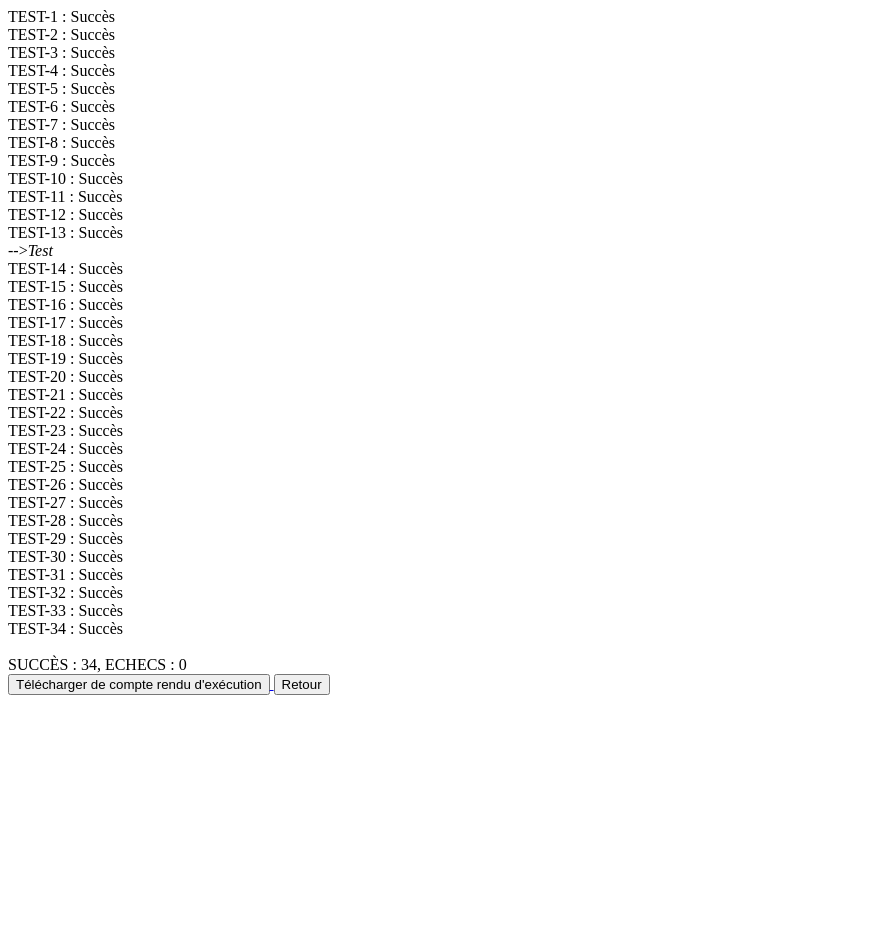
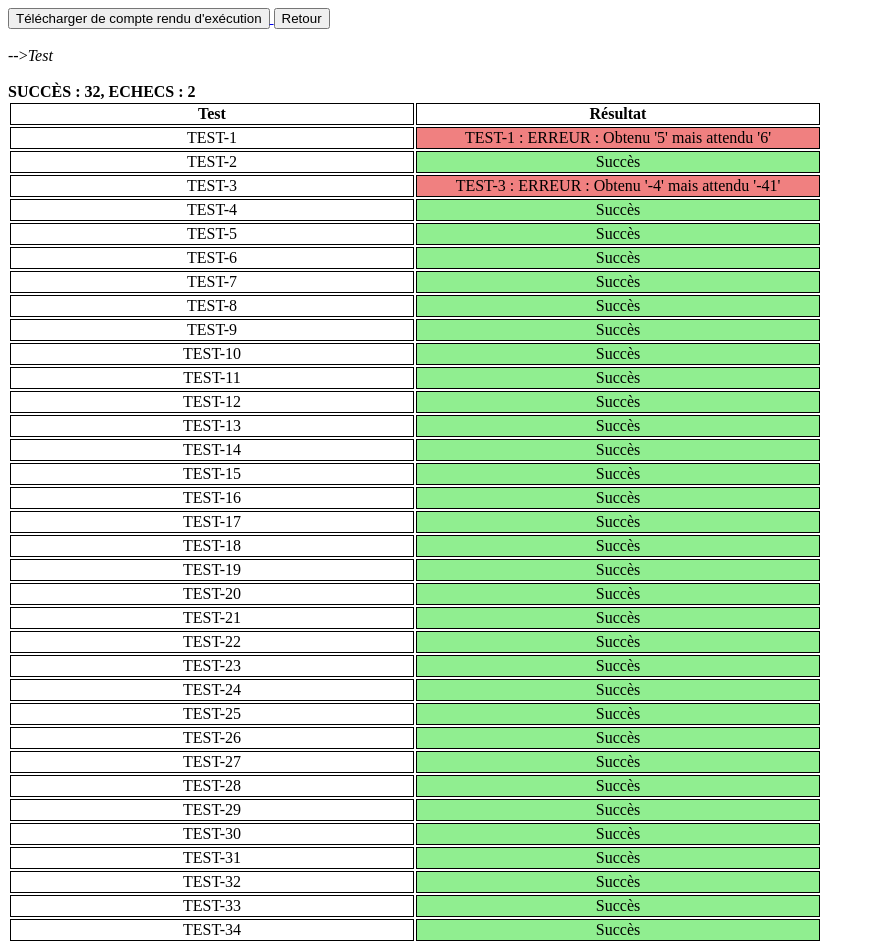
Before and after one commit to AxelSerieys/compilateur-AN, a PHP site: page /tests/tests.php in a window 1280 px wide. Shown: the whole page, without its empty margins (0-875 px from the left). Before the commit the page ends 695 px from the top, so only its background shows below. Run offline with PHP 8.4, Linux system fonts and the light colour scheme; data that the repository does not hold is empty.

Commit message:
css page de tests

```diff
--- a/css.css
+++ b/css.css
@@ -17,7 +17,6 @@ body
     justify-content: center;
     background-color: rgb(151, 185, 247);
     margin: auto;
-}
 }
 
 textarea, button {
--- /dev/null
+++ b/tests.css
@@ -0,0 +1,24 @@
+html, body {
+    width: 99% !important;
+}
+
+.test-CR tr {
+    width: 100%;
+}
+
+.test-CR th {
+    width: 400px;
+}
+
+.succes {
+    background-color: lightgreen;
+}
+
+.echec {
+    background-color: lightcoral;
+}
+
+.test-CR td, th {
+    border: 1px solid black;
+    text-align: center;
+}
--- a/tests/tests.php
+++ b/tests/tests.php
@@ -1,3 +1,17 @@
+<html>
+<head>
+    <meta name="viewport" content="width=device-width, initial-scale=1">
+    <link rel="stylesheet" type="text/css" href="../tests.css" />
+</head>
+<body>
+    <a href='tests.log' download>
+        <input type='button' value="Télécharger de compte rendu d'exécution"/>
+    </a>
+
+    <input type="button" value="Retour" onclick="history.back()"><br/><br/>
+
+    <table class="test-CR">
+        <tr><th>Test</th><th>Résultat</th></tr>
 <?php
 
 require_once "../process.php";
@@ -31,11 +45,12 @@ function demarrer_tests() {
     test17();
 
     conclusion();
+    echo "</table></body></html>";
 }
 
 function test1() {
     $calc = "2+3";
-    $expected = 5;
+    $expected = 6;
     test_wrapper($calc, $expected);
 }
 
@@ -47,7 +62,7 @@ function test2() {
 
 function test3() {
     $calc = "2 + 6 * (3 - 4)";
-    $expected = -4;
+    $expected = -41;
     test_wrapper($calc, $expected);
 }
 
@@ -210,7 +225,7 @@ function conclusion() {
     $ccl = "SUCCÈS : $SUCCES, ECHECS : $ECHECS";
     $logger->fin();
     $logger->log($ccl);
-    echo "<br/>$ccl";
+    echo "<div style='font-weight: bold;'><br/>$ccl</div>";
 }
 
 function test_wrapper($calc, $expected) {
@@ -219,31 +234,33 @@ function test_wrapper($calc, $expected) {
     $ret = parse($calc, false);
     if(is_string($ret)) {
         if($ret == $expected) {
-            echo "TEST-$testId : Succès<br/>";
+            $etat = "Succès";
+            $idEtat = 0;
             $logger->resultat("SUCCÈS\n", false);
             $SUCCES++;
         } else {
-            echo "TEST-$testId : ERREUR : Obtenu '$ret' mais attendu '$expected'<br/>";
+            $idEtat = 1;
+            $etat = "TEST-$testId : ERREUR : Obtenu '$ret' mais attendu '$expected'<br/>";
             $logger->resultat("ERREUR : Obtenu '$ret' mais attendu '$expected'.\n", false);
             $ECHECS++;
         }
     } else {
         if (round($ret, $PRECISION) == round($expected, $PRECISION)) {
-            echo "TEST-$testId : Succès<br/>";
+            $idEtat = 0;
+            $etat = "Succès";
             $logger->resultat("SUCCÈS\n", false);
             $SUCCES++;
         } else {
-            echo "TEST-$testId : ERREUR : Obtenu '" . round($ret, $PRECISION) . "' mais attendu '" . round($expected, $PRECISION) . "'<br/>";
+            $idEtat = 1;
+            $etat = "TEST-$testId : ERREUR : Obtenu '" . round($ret, $PRECISION) . "' mais attendu '" . round($expected, $PRECISION) . "'<br/>";
             $logger->resultat("ERREUR : Obtenu '" . round($ret, $PRECISION) . "' mais attendu '" . round($expected, $PRECISION) . "'.\n", false);
             $ECHECS++;
         }
     }
+
+    echo "<tr><td>TEST-$testId</td><td class='";
+    echo ($idEtat == 0) ? "succes" : "echec";
+    echo "'>$etat</td></tr>";
 }
 
 ?>
-<br/>
-<a href='tests.log' download>
-    <input type='button' value="Télécharger de compte rendu d'exécution"/>
-</a>
-
-<input type="button" value="Retour" onclick="history.back()">
```
Also changed, not shown: 2 other files.
